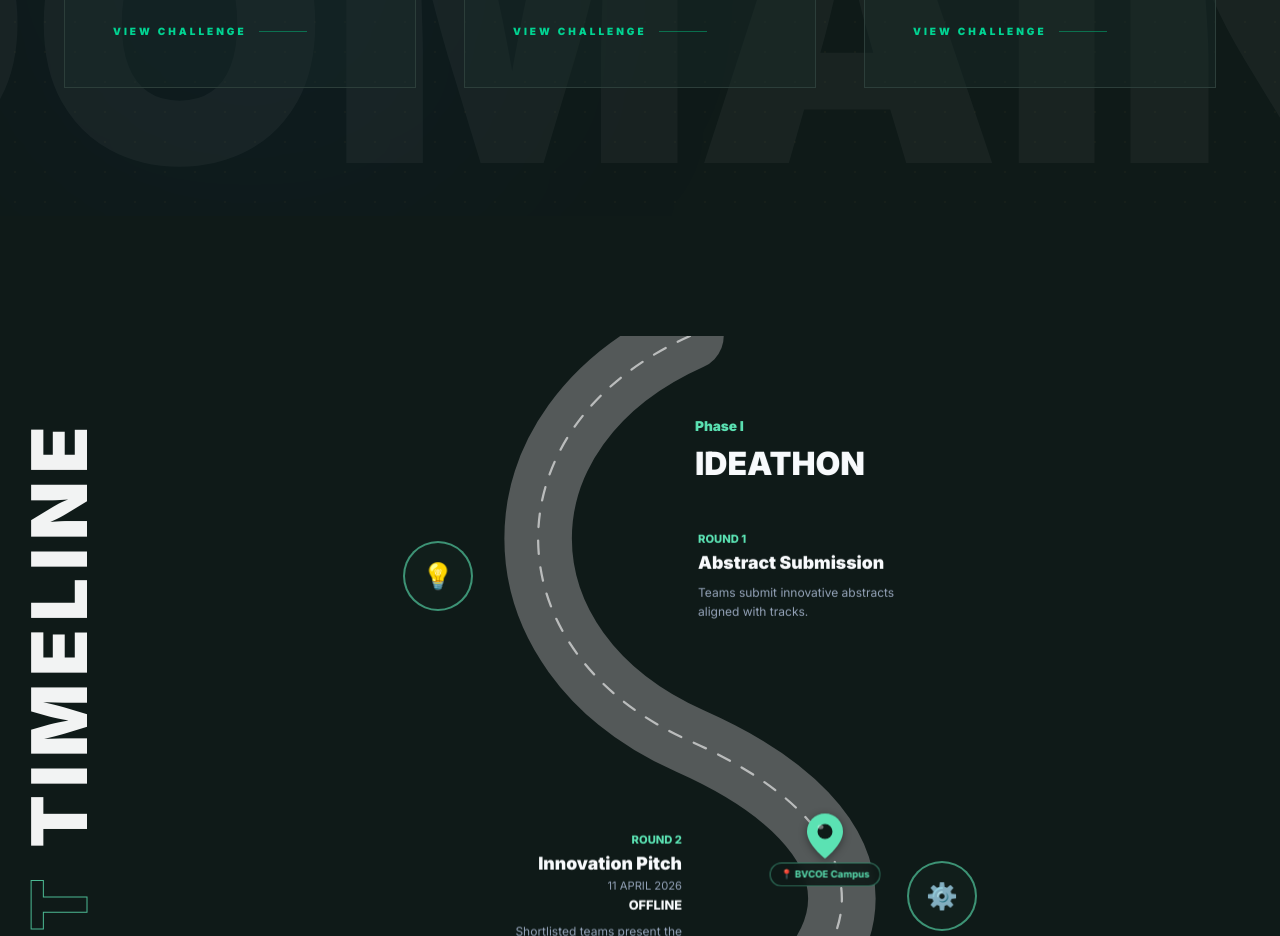
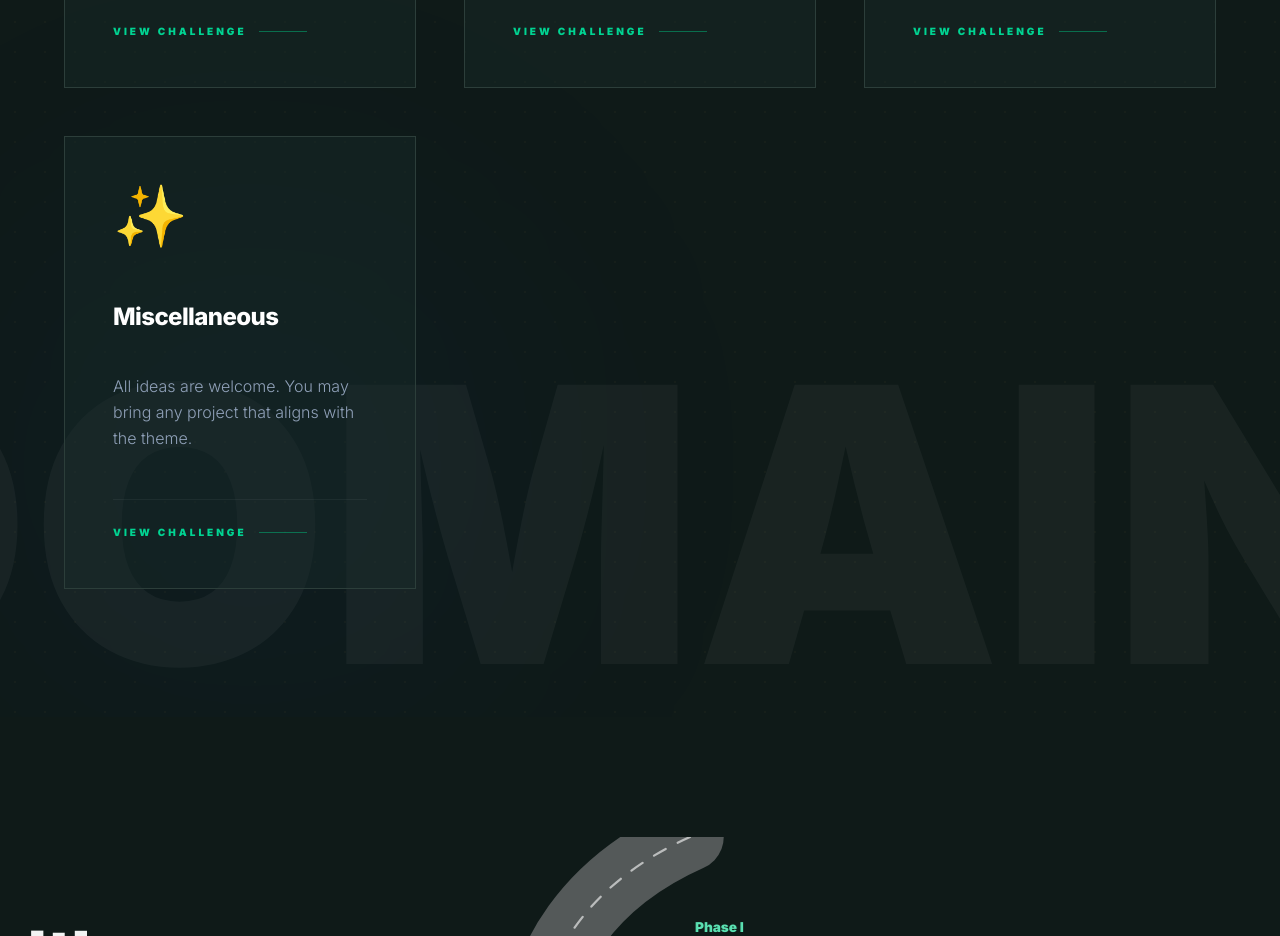
Before and after one commit to Shashankg27/IT-Hackathon, a Next.js app in the folder frontend/: page / in a window 1280 px wide. Shown: the part 4960-5896 px from the top of the page. Built offline with nearby package versions, Linux system fonts and the light colour scheme.

Commit message:
Updated tracks

```diff
--- a/frontend/app/components/Tracks.tsx
+++ b/frontend/app/components/Tracks.tsx
@@ -93,6 +93,15 @@ const tracks: Track[] = [
     challenge: 'How can automated systems enforce contextual data collection policies in smart environments?',
     gradient: 'from-indigo-500/20 to-violet-500/20',
     glow: 'shadow-indigo-500/20',
+  },
+  {
+    icon: '✨',
+    title: 'Miscellaneous',
+    desc: 'All ideas are welcome. You may bring any project that aligns with the theme.',
+    problemStatement: 'Innovation often transcends category boundaries, and some of the most impactful solutions arise from unexpected cross-disciplinary and "out-of-the-box" thinking.',
+    challenge: 'Bring any project that aligns with the hackathon theme. We welcome all innovative ideas that push the boundaries of technology and creativity beyond our specific tracks.',
+    gradient: 'from-fuchsia-500/20 to-pink-500/20',
+    glow: 'shadow-fuchsia-500/20',
   },
 ];
 
```
